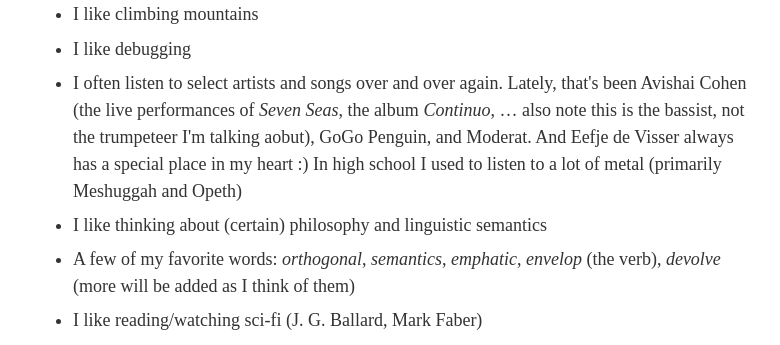
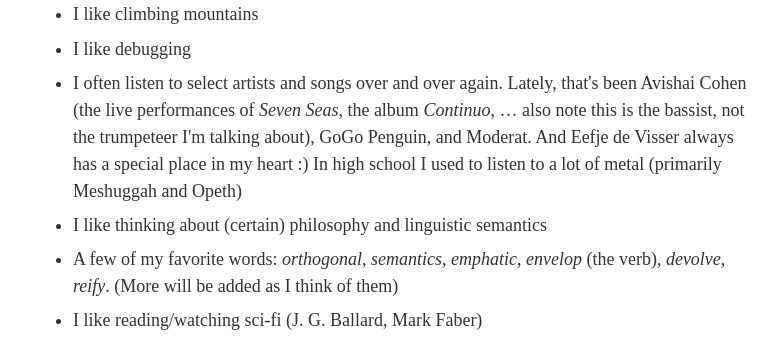
Before and after one commit to kelleyvanevert/hi_im_kelley, a plain HTML site: page index.html in a window 1280 px wide. Shown: the part 1082-1427 px from the top of the page, without its empty margins (247-1027 px from the left). Drawn offline with Linux system fonts and the light colour scheme.

Commit message:
fixed a typo and added word 'reify'

```diff
--- a/index.html
+++ b/index.html
@@ -44,7 +44,7 @@
           I often listen to select artists and songs over and over again.
           Lately, that's been Avishai Cohen (the live performances of
           <em>Seven Seas</em>, the album <em>Continuo</em>, &hellip; also note
-          this is the bassist, not the trumpeteer I'm talking aobut), GoGo
+          this is the bassist, not the trumpeteer I'm talking about), GoGo
           Penguin, and Moderat. And Eefje de Visser always has a special place
           in my heart :) In high school I used to listen to a lot of metal
           (primarily Meshuggah and Opeth)
@@ -54,8 +54,8 @@
         </li>
         <li>
           A few of my favorite words: <em>orthogonal</em>, <em>semantics</em>,
-          <em>emphatic</em>, <em>envelop</em> (the verb), <em>devolve</em> (more
-          will be added as I think of them)
+          <em>emphatic</em>, <em>envelop</em> (the verb), <em>devolve</em>,
+          <em>reify</em>. (More will be added as I think of them)
         </li>
         <li>I like reading/watching sci-fi (J. G. Ballard, Mark Faber)</li>
         <li>I've dabbled in art</li>
```
